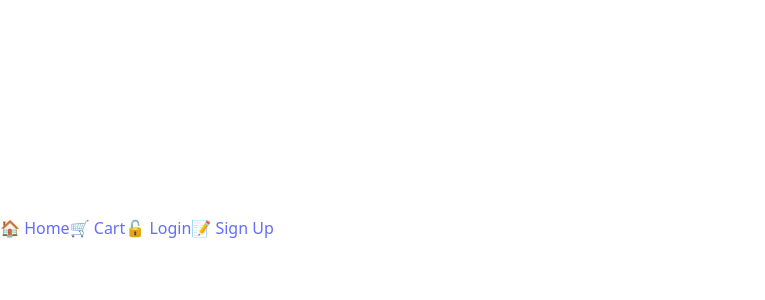
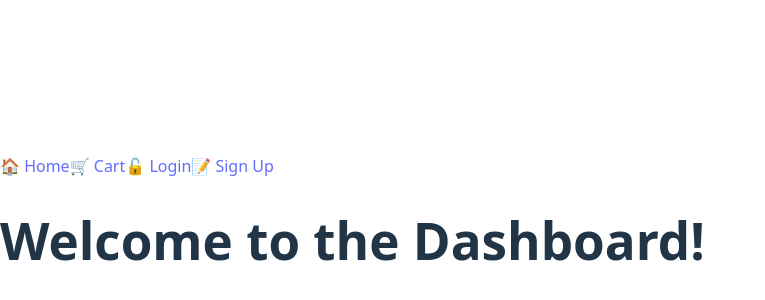
Before and after one commit to MarcusB86/ECommerceApp, a React (Vite) app: page /dashboard in a window 1280 px wide. Shown: the part 172-472 px from the top of the page, without its empty margins (0-765 px from the left). Built offline with nearby package versions, Linux system fonts and the light colour scheme.

Commit message:
created dashboard

```diff
--- a/src/App.jsx
+++ b/src/App.jsx
@@ -4,6 +4,7 @@ import Products from './components/Products';
 import Signup from "./pages/Signup";
 // import Cart from './components/Cart';
 import Login from './pages/Login';
+import Dashboard from './pages/Dashboard';
 
 function App() {
   return (
@@ -14,6 +15,7 @@ function App() {
         {/* <Route path="/cart" element={<Cart />} /> */}
         <Route path="/signup" element={<Signup />} />
         <Route path="/login" element={<Login />} />
+        <Route path="/dashboard" element={<Dashboard />} />
       </Routes>
     </>
   );
--- /dev/null
+++ b/src/pages/Dashboard.jsx
@@ -0,0 +1,5 @@
+const Dashboard = () => {
+    return <h1>Welcome to the Dashboard!</h1>;
+  };
+
+  export default Dashboard;
```
